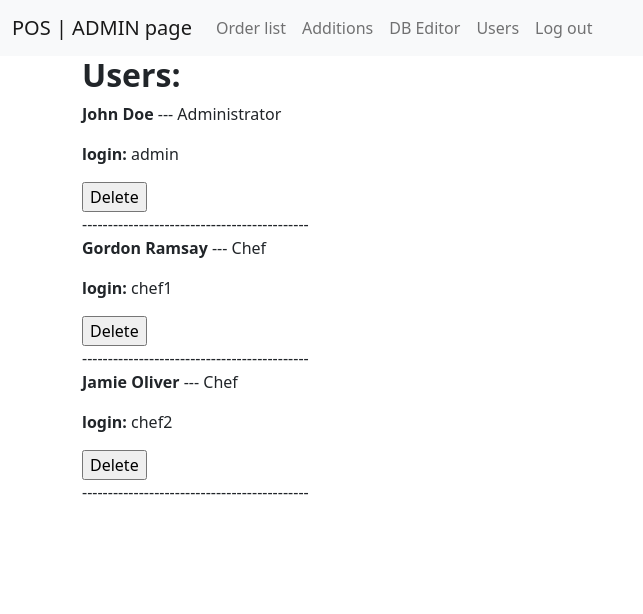
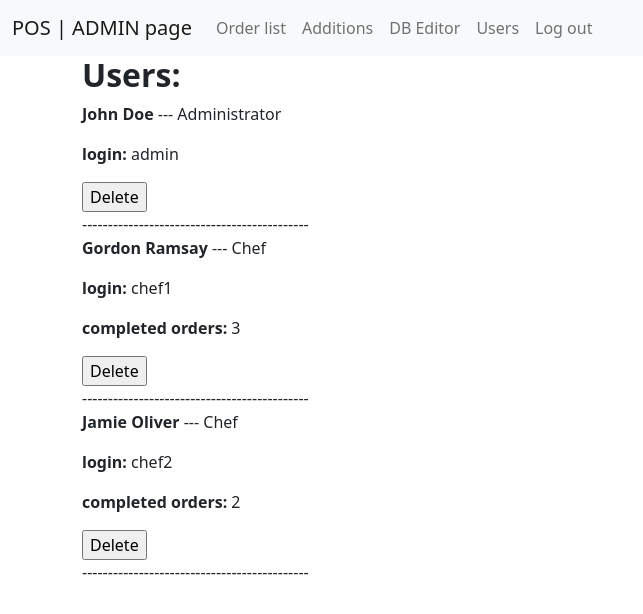
Before and after one commit to denis-liholet/POS, a Flask app: page /user_list in a window 1280 px wide. Shown: the top 614 px of the page, without its empty margins (0-643 px from the left). Run offline with Flask 2, Linux system fonts and the light colour scheme; a user stored in the database is signed in; data comes from the database, SQL or seed files in the repository; both versions use the stored data as it was after the commit.

Commit message:
add pos v.1.3 - add some user identification for order and some statistic info

```diff
--- a/models/model.py
+++ b/models/model.py
@@ -43,11 +43,11 @@
     login = database.Column(database.String(64), unique=True, nullable=False)
     password = database.Column(database.String(128), nullable=False)
     role = database.Column(database.Boolean, default=False)
-    completed_orders = database.Column(database.Integer)
+    completed_orders = database.Column(database.Integer, default=0)
     orders = database.relationship('Order', backref='user')
 
     def __repr__(self):
-        return f'{self.name, self.last_name, self.role}'
+        return f'{self.login}'
 
 
 @manager.user_loader
--- a/templates/all_orders_admin.html
+++ b/templates/all_orders_admin.html
@@ -5,9 +5,9 @@
 {% endblock %}
 
 {% block content %}
-    {% for order in orders %}
+    {% for order, user in orders%}
         {% if order.state %}
-            <p>Order # <b>{{ order.id }}</b> -> <span style="color: green; "><b>READY</b></span></p>
+            <p>Order # <b>{{ order.id }}</b>, {{ order.user.name }} {{ order.user.last_name }} -> <span style="color: green; "><b>READY</b></span></p>
         {% else %}
             <p>Order # <b>{{ order.id }}</b> -> <span style="color: coral; "><b>BAKING</b></span></p>
         {% endif %}
--- a/templates/user_list.html
+++ b/templates/user_list.html
@@ -13,6 +13,7 @@
         {% if user.role == 0 %}
             <p><b>{{ user.name }} {{ user.last_name }}</b> --- Chef</p>
             <p><b>login:</b> {{ user.login }}</p>
+            <p><b>completed orders:</b> {{ user.completed_orders }}</p>
         {% endif %}
         <p></p>
         <form action="{{ url_for('del_user') }}" method="post">
--- a/views/routes.py
+++ b/views/routes.py
@@ -1,6 +1,5 @@
-import flask_login
 from flask import render_template, request, redirect, url_for, flash
-from flask_login import login_user, logout_user, login_required
+from flask_login import login_user, logout_user, login_required, current_user
 from werkzeug.security import check_password_hash, generate_password_hash
 
 from app import app
@@ -66,7 +65,7 @@
         user = User.query.filter_by(login=act_login).first()
 
         if user and check_password_hash(user.password, act_password):
-            login_user(user.name)
+            login_user(user)
             user_role = User.query.filter_by(login=act_login).first().role
             if user_role:
                 return redirect(url_for('admin'))
@@ -138,7 +137,6 @@
 @app.route('/all_orders_staff')
 @login_required
 def all_orders_staff():
-    print(flask_login)
     orders = Order.query.join(Pizza).add_column(Pizza.name)
     return render_template('all_orders_staff.html', orders=orders)
 
@@ -147,11 +145,11 @@
 @login_required
 def done(order_id):
     order = Order.query.filter_by(id=order_id).first_or_404()
-    print(flask_login.COOKIE_NAME)
+    employee = User.query.filter_by(login=str(current_user)).first_or_404()
     if request.method == 'POST':
         order.state = True
-        # order.order_user =
-
+        order.order_user = employee.id
+        employee.completed_orders += 1
         database.session.commit()
         return redirect(url_for('all_orders_staff'))
 
@@ -173,7 +171,7 @@
 @app.route('/all_orders_admin')
 @login_required
 def all_orders_admin():
-    orders = Order.query.all()
+    orders = Order.query.join(User).add_column(User.name)
     return render_template('all_orders_admin.html', orders=orders)
 
 
```
Also changed, not shown: resources/pos.db.
